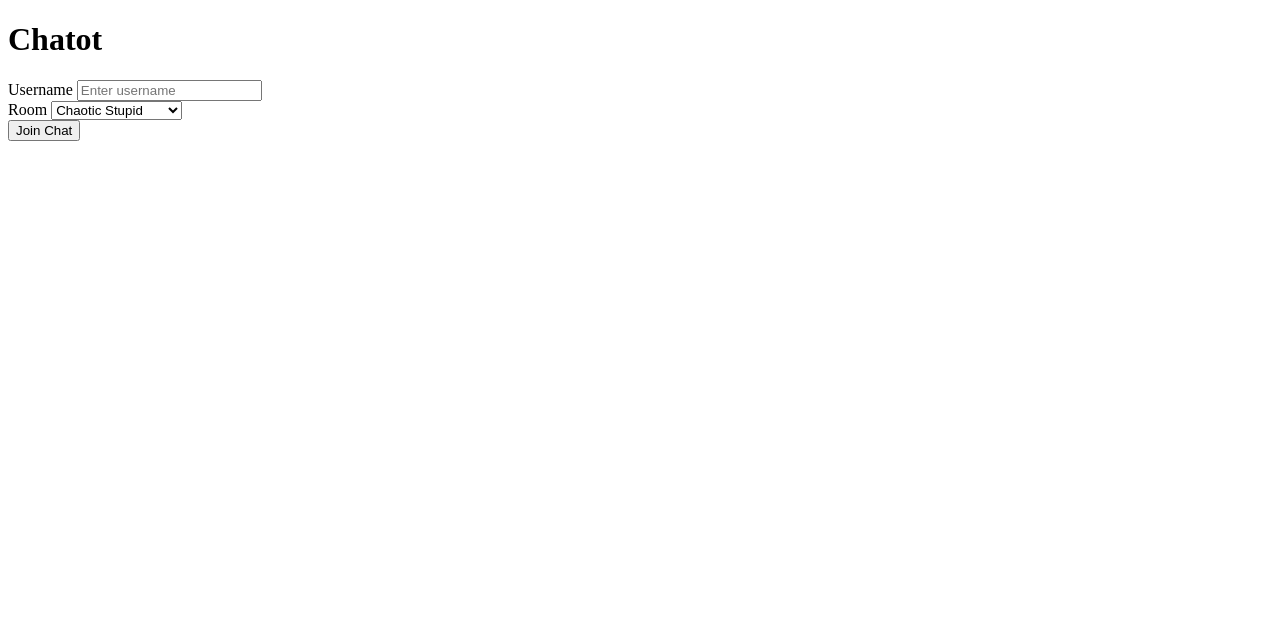
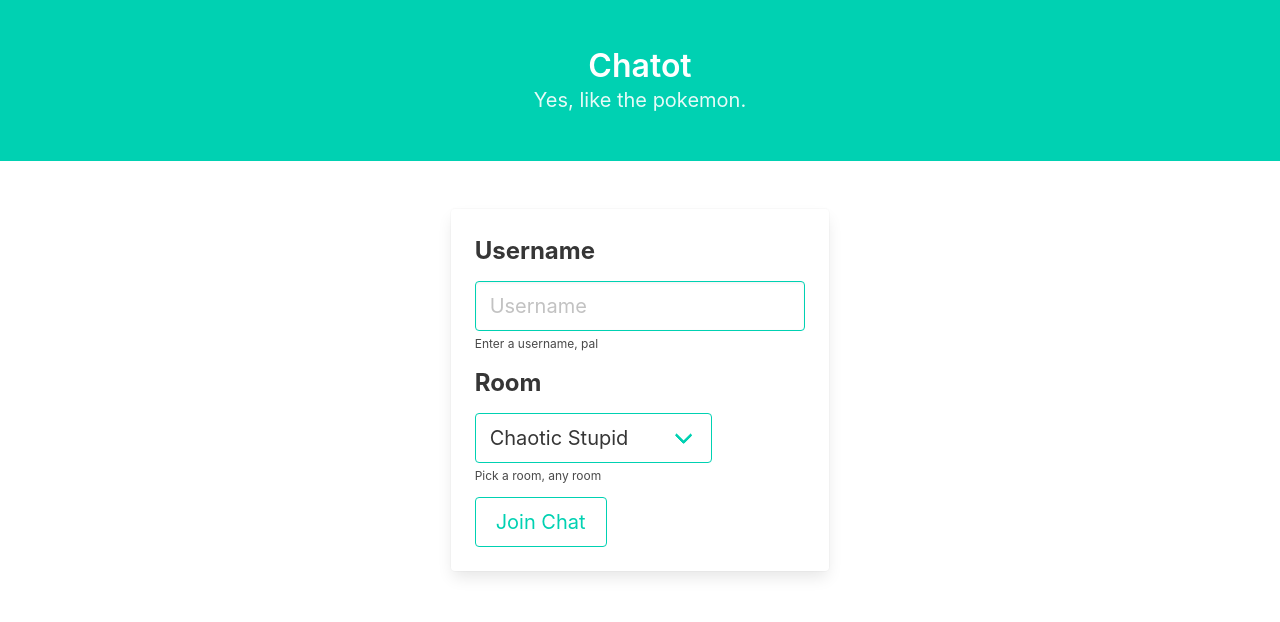
Before and after one commit to defenestrat0r/unnamedChatApp, a website: page public/index.html in a window 1280 px wide. Drawn offline with nearby package versions, Linux system fonts and the light colour scheme.

Commit message:
vegeta's wife redecorates

```diff
--- a/public/index.html
+++ b/public/index.html
@@ -6,34 +6,59 @@
 		<meta name="viewport" content="width=device-width, initial-scale=1.0" />
 		<meta http-equiv="X-UA-Compatible" content="ie=edge" />
 
+		<!--Bulma CSS-->
+		<link rel="stylesheet" href="https://cdn.jsdelivr.net/npm/bulma@0.9.3/css/bulma.min.css">
+
 		<title>Chatot</title>
 	</head>
 
 	<body>
-		<div id="container">
 
-			<header>
-				<h1>Chatot</h1>
+		<section id="header" class="hero is-primary">
+
+			<header class="hero-body has-text-centered">
+				<p class="title">Chatot</p>
+				<p class="subtitle">Yes, like the pokemon.</p>
 			</header>
 
-			<main>
-				<form action="chat.html">
+		</section>
+
+		<section id="form" class="section">
+
+			<div class="tile is-ancestor">
+				<div class="container tile is-parent is-4">
+
+					<div class="tile is-child card">
+
+						<form action="chat.html" class="card-content">
+
 							<!--Username-->
-					<div>
-						<label for="username">Username</label>
+							<div class="field">
+
+								<label class="label is-large">Username</label>
+
+								<div class="control">
 									<input
 									type="text"
 									name="username"
 									id="username"
-						placeholder="Enter username"
+									placeholder="Username"
+									class="input is-medium is-primary is-centered"
 									required
 									/>
 								</div>
+								<p class="help">Enter a username, pal</p>
+
+							</div>
 
 							<!--Room Select-->
-					<div>
-						<label for="room">Room</label>
+							<div class="field">
+
+								<label class="label is-large">Room</label>
+
 								<!--Dropdown to pick room-->
+								<div class="control">
+									<span class="select is-primary is-medium">
 										<select name="room" id="room">
 											<option value="Chaotic Stupid">Chaotic Stupid</option>
 											<option value="Saltmarshers">Saltmarshers</option>
@@ -41,14 +66,30 @@
 											<option value="Teyvat">Teyvat</option>
 											<option value="Oneshot Questers">Oneshot Questers</option>
 										</select>
+									</span>
+									<p class="help">Pick a room, any room</p>
 								</div>
 
-					<button type="submit" class="btn">Join Chat</button>
+							</div>
+
+							<div class="field">
+								<div class="control">
+									<div class="buttons">
+										<button type="submit" class="button is-primary is-outlined is-medium">
+											Join Chat
+										</button>
+									</div>
+								</div>
+							</div>
 
 						</form>
-			</main>
 
 					</div>
+
+				</div>
+			</div>
+
+		</section>
 	</body>
 
 </html>
```
Lines whose indentation alone changed are shown as unchanged.
